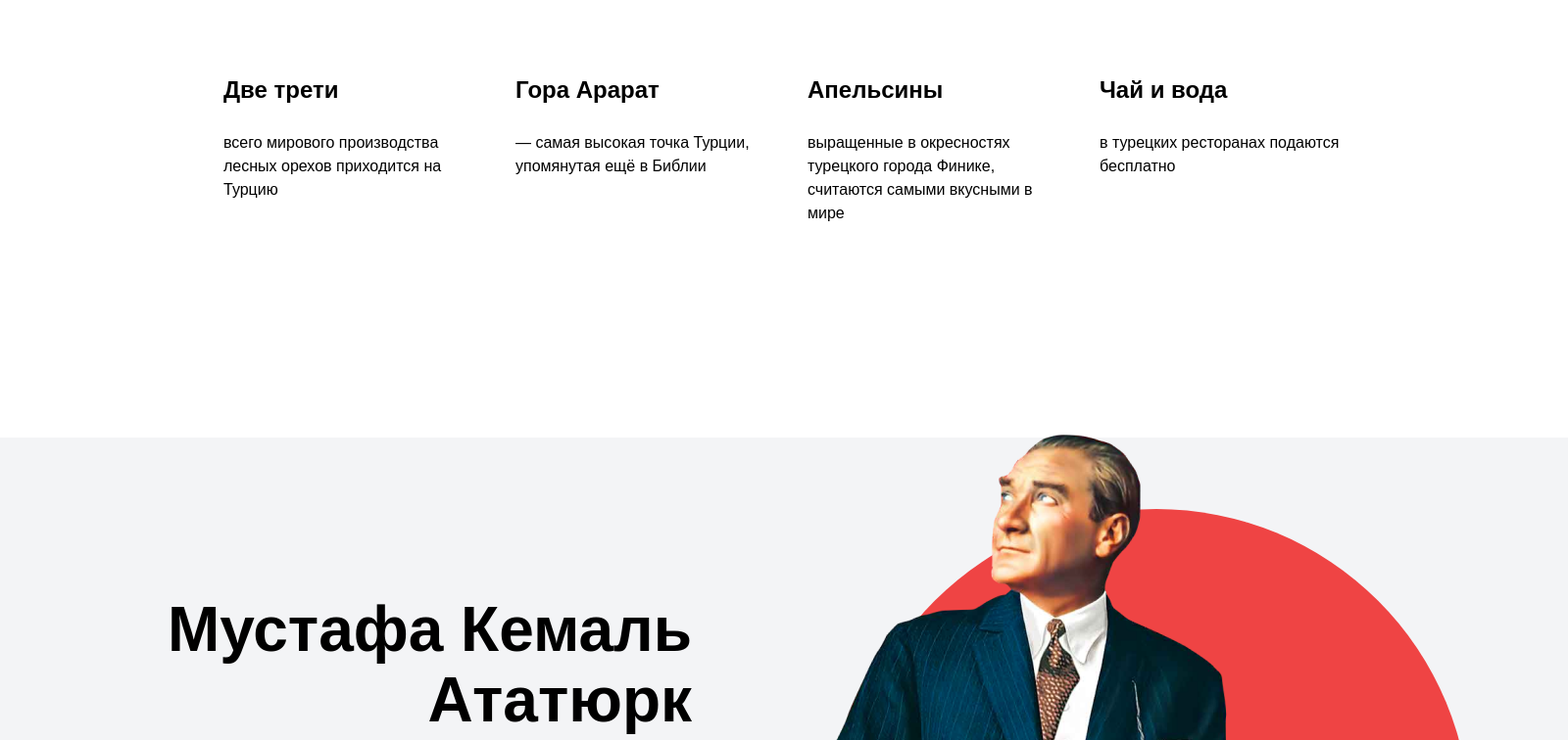
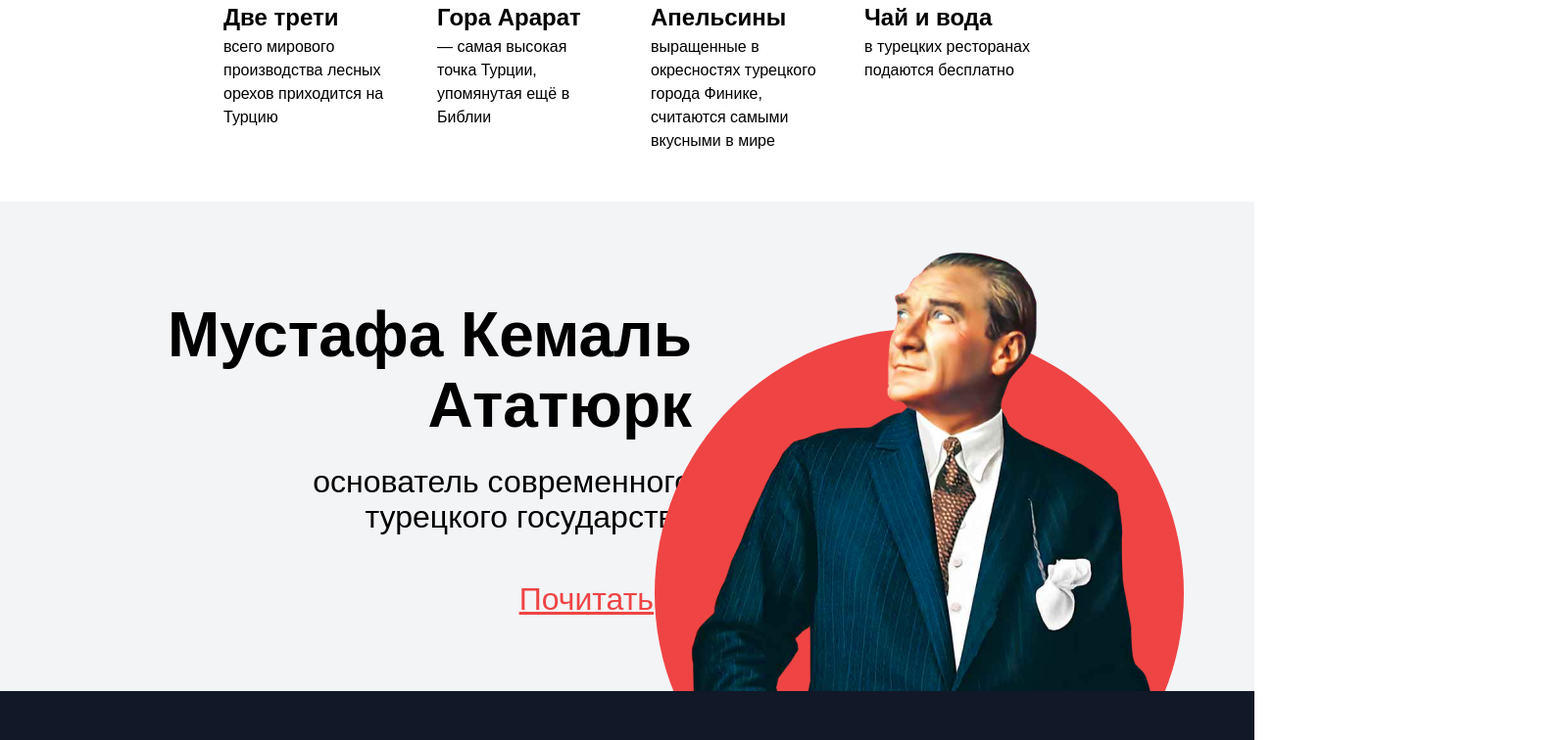
Before and after one commit to Anchabadze/Amazing-Turkey, a plain HTML site: page index.html in a window 1280 px wide. Shown: the part 1280-2036 px from the top of the page at 98% size, 1600 px wide, since content can reach past the window. Drawn offline with Linux system fonts and the light colour scheme.

Commit message:
Images position updated

```diff
--- a/css/styles.css
+++ b/css/styles.css
@@ -1,15 +1,18 @@
+* {
+  margin: 0;
+  padding: 0;
+}
+
 html {
     box-sizing: border-box;
   }
 
   body {
-    width: 1600px;
     font-family: 'Arial';
     margin: 0;
   }
 
   .wrapper {
-    width: 1600px;
     margin: 0 auto;
     padding: 0 15px;
   }
@@ -17,10 +20,10 @@ html {
   /* Amazing styles start */
 
   .amazing {
-      position: relative;
-      height: 768px;
-      background: #F3F4F6;
-      overflow: hidden;
+    position: relative;
+    height: 768px;
+    background: #F3F4F6;
+    overflow: hidden;
     }
 
     .amazing__logo {
@@ -28,7 +31,6 @@ html {
       margin-left: 64px;
       width: 176px;
       height: 36px;
-
       fill: #EF4444;
     }
 
@@ -63,21 +65,22 @@ html {
 
     .amazing__title {
       position: relative;
-      margin-top: 192px;
-      margin-left: 36%;
-
+      width: 768px;
+      top: 100px;
+      left: 580px;
       font-style: normal;
       font-weight: 700;
       font-size: 96px;
-      line-height: 96px;
-
+      margin: 1rem;
       color: #000000;
     }
 
     .amazing__description {
-      margin-top: 64px;
-      margin-left: 37%;
-      margin-right: 500px;
+      position: relative;
+      width: 500px;
+      top: 120px;
+      left: 580px;
+      margin: 1rem;
       font-style: normal;
       font-weight: 400;
       font-size: 18px;
@@ -105,10 +108,11 @@ html {
     position: relative;
     max-height: 756px;
     background: #FFFFFF;
-    padding: 100px 228px 148px 228px;
+    padding: 100px 228px 50px 228px;
   }
 
   .facts__subtitle {
+    margin-bottom: 12px;
     font-family: Arial, sans-serif;
     font-style: normal;
     font-weight: 700;
@@ -127,6 +131,7 @@ html {
     font-weight: 700;
     font-size: 64px;
     line-height: 72px;
+    margin-bottom: 64px;
 
     color: #000000;
 
@@ -169,18 +174,20 @@ html {
   /* Ataturk styles start */
 
   .ataturk {
-    height: 600px;
-    left: 0px;
-    top: 1524px;
+    display: flex;
+    height: 500px;
+    background: #F3F4F6;
+    justify-content: space-between;
+  }
 
-    background: #F3F4F6;
+  .ataturk__text {
+    padding-top: 100px;
   }
 
   .ataturk__subtitle {
-    margin-top: 24px;
-    margin-left: 319px;
     width: 387px;
     height: 72px;
+    margin-left: 319px;
 
 
     font-family: Arial, sans-serif;
@@ -195,11 +202,10 @@ html {
   }
 
   .ataturk__title {
-    padding-top: 160px;
-    margin-left: 170px;
     width: 536px;
     height: 144px;
-
+    margin-bottom: 24px;
+    margin-left: 170px;
     font-family: Arial, sans-serif;
     font-style: normal;
     font-weight: 700;
@@ -241,22 +247,26 @@ html {
     fill: #EF4444;
   }
 
+  .ataturk__wrapper {
+    position: relative;
+  }
+
   .ataturk__circle {
-    position: absolute;
-    top: 1800px;
-    left: 860px;
-    width: 640px;
-    height: 640px;
+    position: relative;
+    top: 130px;
+    right: 50px;
+    width: 540px;
+    height: 540px;
     border-radius: 50%;
     background: #EF4444;
   }
 
   .ataturk__img {
-    position: absolute;
+    position: relative;
     width: 562px;
     height: 530px;
-    left: 774px;
-    top: 1712px;
+    top: -500px;
+    right: 50px;
   }
 
   /* Ataturk styles end */
@@ -265,7 +275,7 @@ html {
 
   .top-10 {
     position: relative;
-    height: 920px;
+    height: 800px;
     padding: 100px 200px 0 200px;
     background-color: #111827;
   }
@@ -337,7 +347,6 @@ html {
   .footer {
     position: relative;
     z-index: 2;
-    height: 346px;
     background-color: #9CA3AF;
     padding: 48px 64px;
   }
@@ -395,7 +404,6 @@ html {
   }
 
   .footer__divider {
-    width: 1472px;
     height: 2px;
     background: rgba(249, 250, 251, 0.5);
     margin-bottom: 24px;
--- a/index.html
+++ b/index.html
@@ -76,16 +76,22 @@
 
     <!-- Ataturk start -->
     <section class="ataturk">
+      <div class="ataturk__text">
         <h2 class="ataturk__title">Мустафа Кемаль Ататюрк</h2>
         <p class="ataturk__subtitle">основатель современного турецкого государства</p>
         <p class="ataturk__more">Почитать</p>
         <svg class="ataturk__arrow_right" xmlns="http://www.w3.org/2000/svg">
           <path d="M13.551 20.6364L24 10.6364L13.551 0.636353L11.7551 2.3551L19.1487 9.40867H0V11.864H19.1487L11.7551 18.9399L13.551 20.6364Z" fill="#EF4444"/>
         </svg>
+      </div>
+
+      <div class="ataturk__wrapper">
+
 
         <div class="ataturk__circle"></div>
 
         <img class="ataturk__img" src="./images/ataturk.png" alt="Ататюрк">
+      </div>
     </section>
     <!-- Ataturk end -->
 
```
Lines whose indentation alone changed are shown as unchanged.
